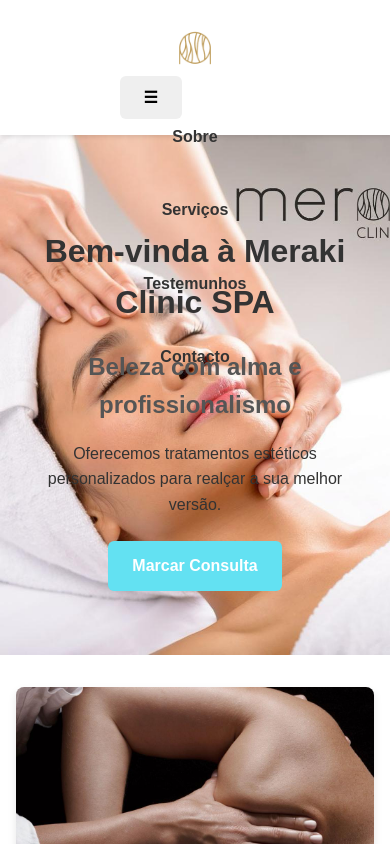
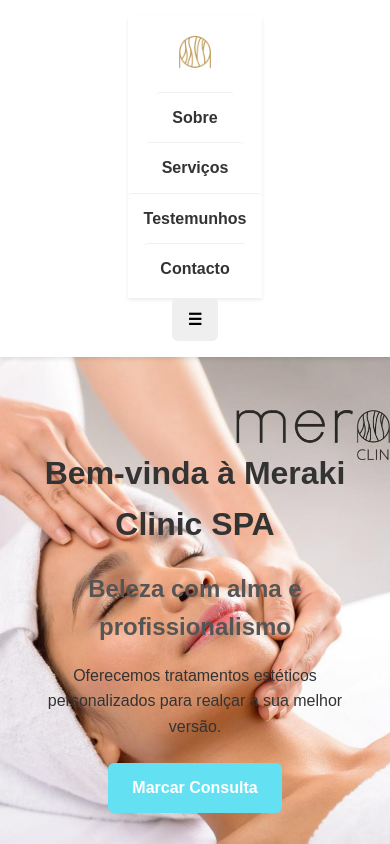
Before and after one commit to Sales98/meraki-landing, a plain HTML site: page index.html in a window 390 px wide. Both pictures are taken after a click on the button "Abrir menu móvel". Shown: the top 844 px of the page. Drawn offline with Linux system fonts and the light colour scheme.

Commit message:
correçoes mobile

```diff
--- a/css/styles.css
+++ b/css/styles.css
@@ -519,33 +519,66 @@ body {
 }
 
 @media (max-width: 576px) {
-  .btn--toggle { display: block; }
-  .nav__list { display: none; flex-direction: column; gap: 1rem; }
+  /* Botão hambúrguer visível */
+  .btn--toggle {
+    display: block;
+    margin: 0 auto;           /* centraliza horizontalmente */
+    padding: 0.75rem 1rem;    /* altura igual aos outros */
+    width: fit-content;       /* só o necessário para o ícone */
+  }
+
+  /* NAV: fechado por defeito, sem altura fixa */
+  .nav__list {
+    display: none;                 /* fechado */
+    flex-direction: column;
+    gap: 0;                        /* usamos separadores nos itens */
+    width: 100%;
+    height: auto;                  /* <-- anula os 60px do desktop */
+    background: #fff;
+    padding: 0.25rem 0;
+    box-shadow: 0 2px 4px rgba(0,0,0,0.08);
+  }
+  /* NAV: aberto empurra o conteúdo (fica no fluxo normal) */
   .nav__list.nav--open { display: flex; }
-  .nav__list li { margin-bottom: 0.5rem; }
-  .btn--nav { display: block; width: 100%; }
 
+  .nav__item { display: block; }
+  .nav__list li { margin: 0; }
+
+  .btn--nav {
+    display: block;
+    width: 100%;
+    height: auto;                  /* <-- anula height:100% */
+    padding: 0.75rem 1rem;
+    text-align: left;
+    border-top: 1px solid rgba(0,0,0,0.06);
+  }
+  .nav__list li:first-child .btn--nav { border-top: 0; }
+
+  /* Hero */
   .hero { min-height: auto; padding: 2rem 0; }
   .hero__text { padding: 0 1rem; }
 
+  /* About */
   .about { padding: 2rem 0; }
   .about__content { gap: 1rem; }
-  .about__image,
-  .about__text { min-width: 100%; }
+  .about__image, .about__text { min-width: 100%; }
   .about__text h2 { font-size: 1.5rem; }
   .about__text p  { font-size: 0.9rem; line-height: 1.5; }
 
+  /* Services */
   .services { padding: 2rem 0; }
   .service-card img { height: 150px; }
 
+  /* Testimonials */
   .testimonial-card__text { font-size: 0.95rem; }
   .testimonial-card__author span { font-size: 0.9rem; }
 
+  /* Contact */
   .contact { padding: 2rem 0; }
-  .contact__image,
-  .contact__content { min-width: 100%; }
+  .contact__image, .contact__content { min-width: 100%; }
   .contact__content h2 { font-size: 1.6rem; }
   .contact__form button { font-size: 0.95rem; }
 
+  /* Footer */
   .footer { padding-top: 80px; }
 }
--- a/js/main.js
+++ b/js/main.js
@@ -119,3 +119,11 @@ form.addEventListener("submit", async (e) => {
     submitBtn.textContent = "Enviar";
   }
 });
+
+document.querySelectorAll('.nav__list a').forEach(a => {
+  a.addEventListener('click', () => {
+    if (window.matchMedia('(max-width: 576px)').matches) {
+      document.querySelector('.nav__list')?.classList.remove('nav--open');
+    }
+  });
+});
```
